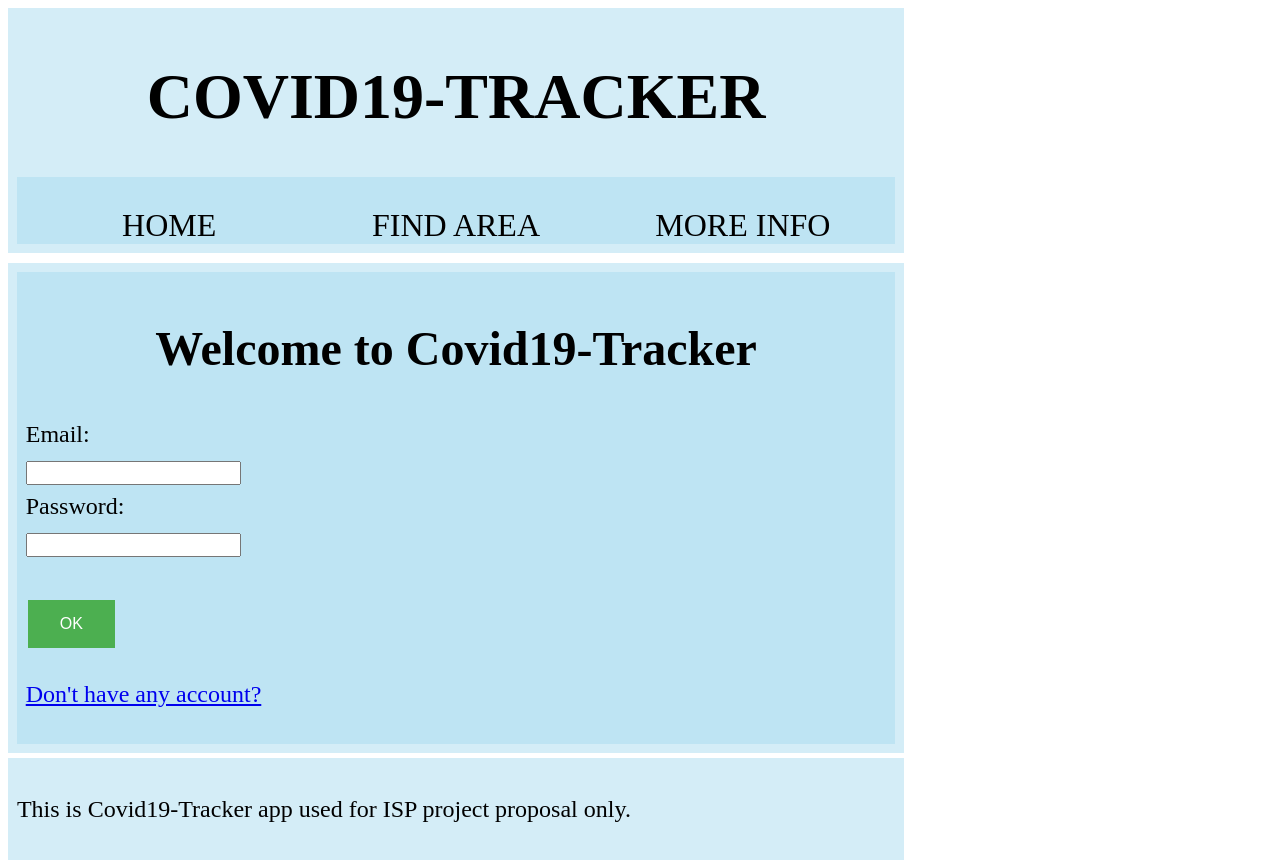
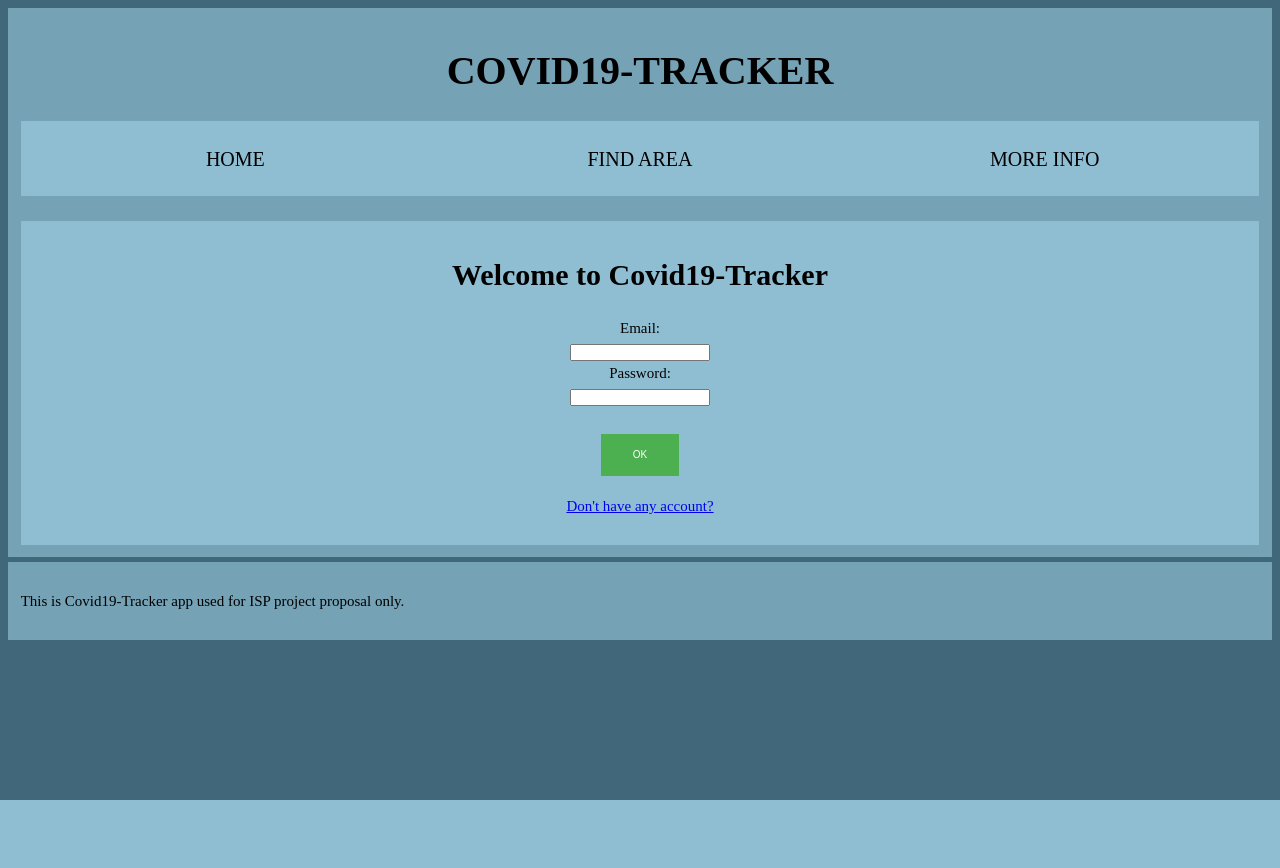
Before and after one commit to ThomasInKU/Covid19-Tracker, a Django app: page / in a window 1280 px wide. After the commit the page ends 800 px from the top, so only its background shows below. Run offline with Django 3.2, Linux system fonts and the light colour scheme.

Commit message:
Modified css

```diff
--- a/covid_web/static/css/styles.css
+++ b/covid_web/static/css/styles.css
@@ -1,19 +1,13 @@
-`html {
+html {
+  overflow: hidden;
   font-size: 10px;
   background-color: #40687a;
 }
 
-body {
-  width: 70%;
-  min-width: 800px;
-}
 
 h1,
 h2,
-h3 {
-  color: #000000;
-}
-
+h3,
 p,
 input,
 li {
@@ -58,8 +52,11 @@ li {
   line-height: 1.5;
 }
 
+main {
+  text-align: center;
+}
+
 /* header bar */
-
 header {
   margin-bottom: 10px;
   display: flex;
@@ -73,6 +70,8 @@ article,
 aside,
 footer,
 section {
+  max-width: 100%;
+  margin: auto;
   background-color: rgba(170, 220, 240, 0.5);
   padding: 1%;
 }
@@ -82,6 +81,10 @@ nav {
   height: 50px;
   flex: 100%;
   display: flex;
+}
+
+nav a:hover{
+  font-weight: bold;
 }
 
 nav ul {
```
